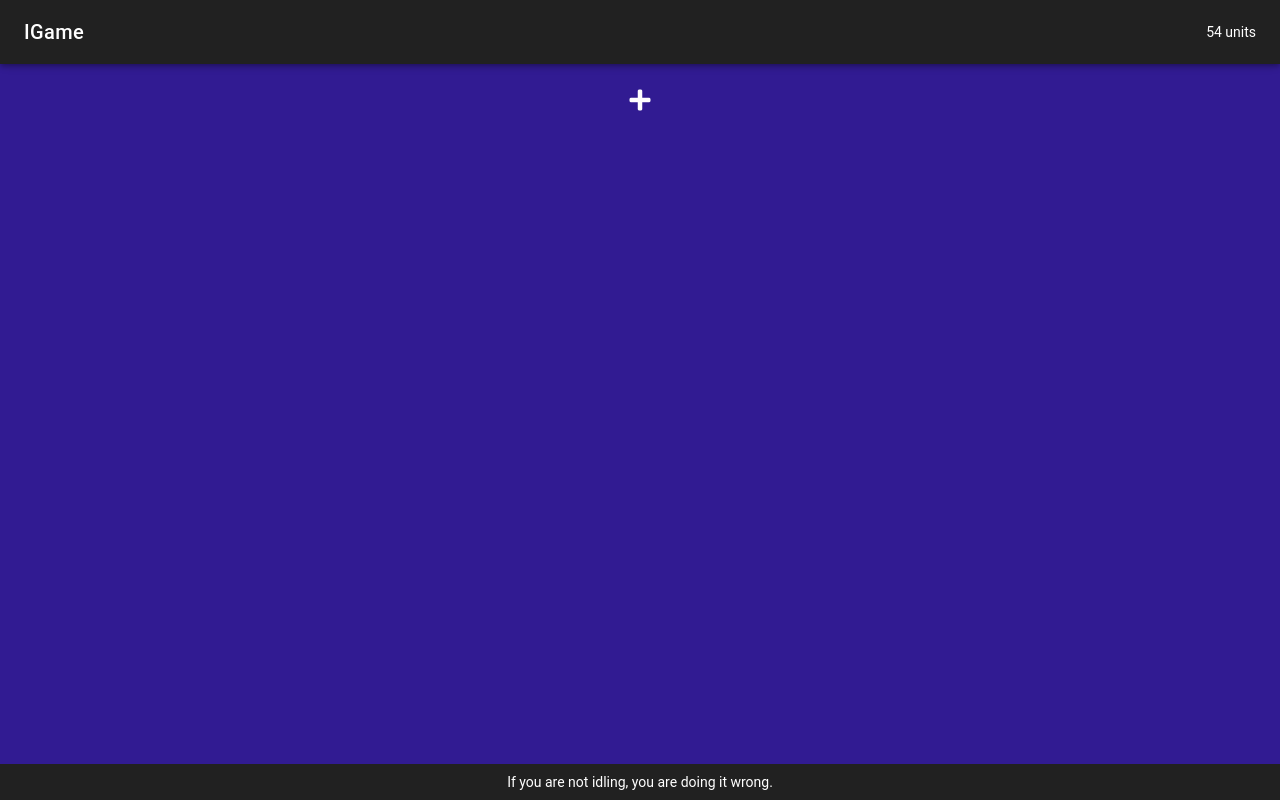
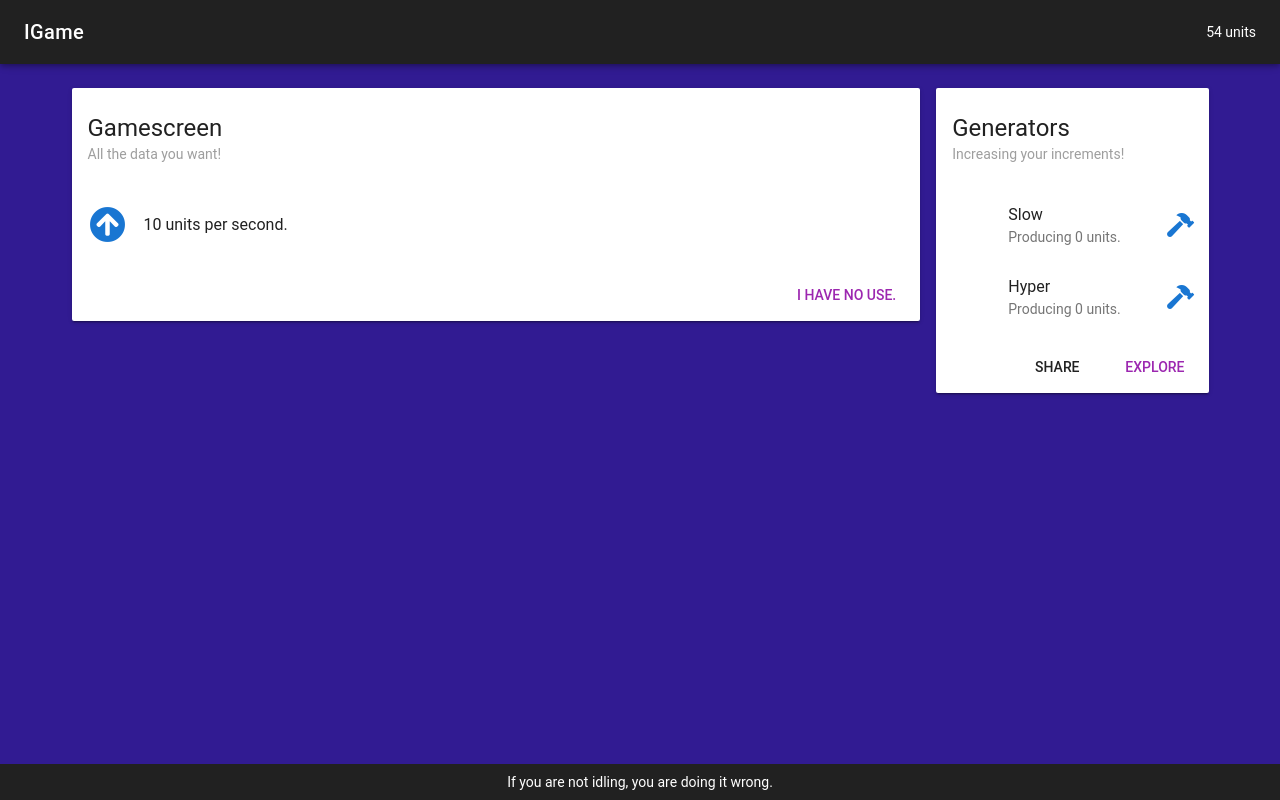
Before and after one commit to ketzu/shittyidle, a Vue app: page / in a window 1280 px wide. Built offline with nearby package versions, Linux system fonts and the light colour scheme; a small style sheet from the web is missing.

Commit message:
experimenting with generators

```diff
--- a/public/index.html
+++ b/public/index.html
@@ -5,7 +5,7 @@
   <meta http-equiv="X-UA-Compatible" content="IE=edge">
   <meta name="viewport" content="width=device-width,initial-scale=1.0">
   <link rel="icon" href="<%= BASE_URL %>favicon.ico">
-  <title>Rough Budget</title>
+  <title>Game</title>
 </head>
   <body>
     <noscript>
--- a/src/App.vue
+++ b/src/App.vue
@@ -7,16 +7,7 @@
       <v-spacer></v-spacer>
       {{resource}} units
     </v-toolbar>
-
-    <v-content class="deep-purple darken-4">
-      <v-container grid-list-lg>
-        <v-layout align-start justify-center row wrap>
-          <v-flex md12 class="text-md-center">
-            <v-icon color="white">fas fa-plus</v-icon>
-          </v-flex>
-        </v-layout>
-      </v-container>
-    </v-content>
+    <Game></Game>
     <v-footer app dark height="auto" absolute>
       <v-layout justify-center row wrap>
         If you are not idling, you are doing it wrong.
@@ -41,20 +32,10 @@ export default {
     resource: {
       get() {
         return this.$store.getters["resource"];
-      },
-      set(value) {
-        this.$store.dispatch('updateresource', {value: value});
       }
     }
   },
   methods: {
-  },
-  mounted() {
-    let self = this;
-    setInterval(() => {
-      // Main Gameloop
-      this.resource += 1;
-    }, 100);
   }
 }
 </script>
--- a/src/components/Game.vue
+++ b/src/components/Game.vue
@@ -1,12 +1,113 @@
 <template>
-  <div>Blabla</div>
+  <v-content class="deep-purple darken-4">
+    <v-container grid-list-lg>
+      <v-layout align-start justify-center row wrap>
+        <v-flex md9>
+          <v-card>
+            <v-card-title primary-title>
+              <div>
+                <div class="headline">Gamescreen</div>
+                <span class="grey--text">All the data you want!</span>
+              </div>
+            </v-card-title>
+
+            <v-list two-line>
+              <v-list-tile avatar>
+                <v-list-tile-avatar>
+                  <v-btn icon @click="">
+                    <v-icon large color="blue darken-2">fas fa-arrow-circle-up</v-icon>
+                  </v-btn>
+                </v-list-tile-avatar>
+
+                <v-list-tile-content>
+                  <v-list-tile-title>
+                    {{resourcegain*1000/tickrate}} units per second.
+                  </v-list-tile-title>
+                </v-list-tile-content>
+              </v-list-tile>
+            </v-list>
+
+            <v-card-actions>
+              <v-spacer></v-spacer>
+              <v-btn flat color="purple">I have no use.</v-btn>
+            </v-card-actions>
+          </v-card>
+        </v-flex>
+        <v-flex md3>
+          <v-card>
+            <v-card-title primary-title>
+              <div>
+                <div class="headline">Generators</div>
+                <span class="grey--text">Increasing your increments!</span>
+              </div>
+            </v-card-title>
+
+            <v-list two-line>
+              <Generator :name="generator.name" :key="generator.name" v-for="generator in generators"></Generator>
+            </v-list>
+
+            <v-card-actions>
+              <v-spacer></v-spacer>
+              <v-btn flat>Share</v-btn>
+              <v-btn flat color="purple">Explore</v-btn>
+            </v-card-actions>
+          </v-card>
+        </v-flex>
+      </v-layout>
+    </v-container>
+  </v-content>
 </template>
 
 <script>
+import Generator from './Generator.vue'
+
 export default {
-  name: 'HelloWorld',
-  props: {
-    msg: String
+  name: 'Game',
+  components: {
+    Generator
+  },
+  data() {
+    return {
+      generators: [
+        {name: "Slow", generation: level => {return level*level;}},
+        {name: "Hyper", generation: level => {return Math.exp(level)-1;}}
+      ]
+    }
+  },
+  computed: {
+    resource: {
+      get() {
+        return this.$store.getters["resource"];
+      },
+      set(value) {
+        this.$store.dispatch('updateresource', {value: value});
+      }
+    },
+    resourcegain: {
+      get() {
+        // base generation
+        let gain = 1;
+
+        // generators computation
+        const levels = this.$store.getters["generators"];
+        for(const gen of this.generators) {
+          gain += gen.generation(gen.name in levels? levels[gen.name] : 0);
+        }
+        return gain;
+      }
+    },
+    tickrate: {
+      get() {
+        return this.$store.getters["tickrate"];
+      }
+    }
+  },
+  mounted() {
+    let self = this;
+    setInterval(() => {
+      // Main Gameloop
+      self.resource += this.resourcegain;
+    }, this.tickrate);
   }
 }
 </script>
--- /dev/null
+++ b/src/components/Generator.vue
@@ -0,0 +1,49 @@
+<template>
+  <v-list-tile avatar>
+    <v-list-tile-avatar>
+      {{level}}
+    </v-list-tile-avatar>
+
+    <v-list-tile-content>
+      <v-list-tile-title>
+        {{name}}
+      </v-list-tile-title>
+      <v-list-tile-sub-title>
+        Producing 0 units.
+      </v-list-tile-sub-title>
+    </v-list-tile-content>
+
+    <v-list-tile-action>
+      <v-btn icon ripple @click="build()">
+        <v-icon color="blue darken-2">fas fa-hammer</v-icon>
+      </v-btn>
+    </v-list-tile-action>
+  </v-list-tile>
+</template>
+
+<script>
+  export default {
+    name: "Generator",
+    props: ["name"],
+    data() {
+      return {
+      }
+    },
+    computed: {
+      level: {
+        get() {
+          return this.$store.getters["generators"][this.name];
+        }
+      }
+    },
+    methods: {
+      build() {
+        this.$store.dispatch("build", {name: this.name});
+      }
+    }
+  }
+</script>
+
+<style scoped>
+
+</style>
--- a/src/store.js
+++ b/src/store.js
@@ -5,10 +5,14 @@ Vue.use(Vuex)
 
 export default new Vuex.Store({
   state: {
-    resource: 0
+    resource: 0,
+    tickrate: 100,
+    generators: {}
   },
   getters: {
     resource(state) { return state.resource; },
+    tickrate(state) { return state.tickrate; },
+    generators(state) { return state.generators; }
   },
   mutations: {
     initstore(state) {
@@ -22,12 +26,26 @@ export default new Vuex.Store({
     },
     updateresource(state, payload) {
       state.resource = payload.value;
+    },
+    spendresource(state, payload) {
+      state.resource -= payload.value;
+    },
+    build(state, {name}) {
+      console.log(state.generators);
+      if(state.generators[name] === undefined)
+        state.generators[name] = 0;
+      state.generators[name] += 1;
     }
-
   },
   actions: {
     updateresource({commit}, payload) {
       commit('updateresource', payload);
+    },
+    spendresource({commit}, payload) {
+      commit('spendresource', payload);
+    },
+    build({commit}, payload) {
+      commit('build', payload);
     }
   }
 })
```
